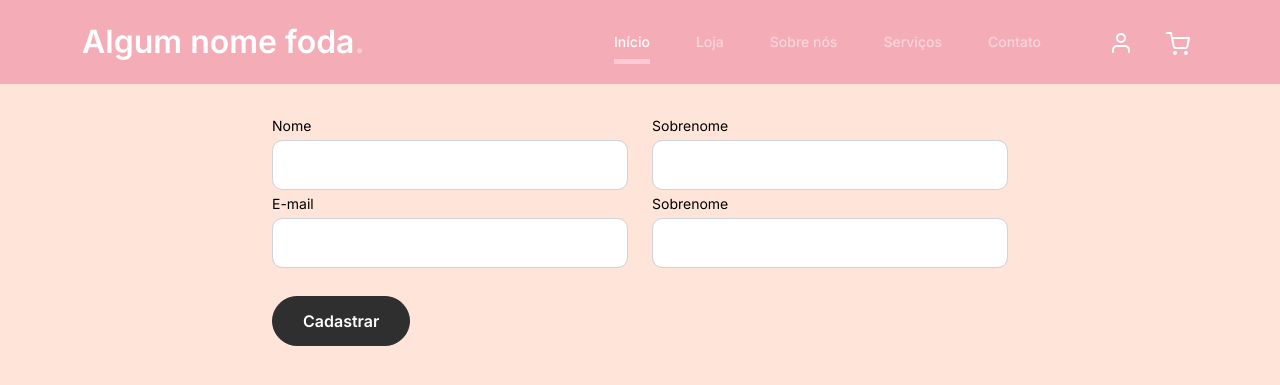
After one commit to laura-brito/amigurumi, a PHP site: page /cadastro.html in a window 1280 px wide. The commit adds this page. Shown: the top 385 px of the page. Run offline with PHP 8.4, Linux system fonts and the light colour scheme.

Commit message:
mudanças de estilo/paleta de cores do site criação da aba de cadastro

```diff
--- a/about.html
+++ b/about.html
@@ -42,7 +42,7 @@
 					</ul>
 
 					<ul class="custom-navbar-cta navbar-nav mb-2 mb-md-0 ms-5">
-						<li><a class="nav-link" href="#"><img src="images/user.svg"></a></li>
+						<li><a class="nav-link" href="cadastro.html"><img src="images/user.svg"></a></li>
 						<li><a class="nav-link" href="cart.html"><img src="images/cart.svg"></a></li>
 					</ul>
 				</div>
--- /dev/null
+++ b/cadastro.html
@@ -0,0 +1,107 @@
+<!doctype html>
+<html lang="pt-BR">
+
+	<head>
+		<meta charset="utf-8">
+		<meta name="viewport"
+			content="width=device-width, initial-scale=1, shrink-to-fit=no">
+		<meta name="author" content="Untree.co">
+		<link rel="shortcut icon" href="favicon.png">
+
+		<meta name="description" content />
+		<meta name="keywords" content="bootstrap, bootstrap4" />
+
+		<!-- Bootstrap CSS -->
+		<link href="css/bootstrap.min.css" rel="stylesheet">
+		<link
+			href="https://cdnjs.cloudflare.com/ajax/libs/font-awesome/6.0.0-beta3/css/all.min.css"
+			rel="stylesheet">
+		<link href="css/tiny-slider.css" rel="stylesheet">
+		<link href="css/style.css" rel="stylesheet">
+		<title>Página de cadastro para o site de venda de amigurumi</title>
+	</head>
+
+    <body>
+
+        <nav class="custom-navbar navbar navbar navbar-expand-md navbar-dark bg-dark"
+			arial-label="Furni navigation bar">
+
+			<div class="container">
+				<a class="navbar-brand" href="index.html">Algum nome foda<span>.</span></a>
+
+				<button class="navbar-toggler" type="button" data-bs-toggle="collapse"
+					data-bs-target="#navbarsFurni"
+					aria-controls="navbarsFurni" aria-expanded="false"
+					aria-label="Toggle navigation">
+					<span class="navbar-toggler-icon"></span>
+				</button>
+
+				<div class="collapse navbar-collapse" id="navbarsFurni">
+					<ul class="custom-navbar-nav navbar-nav ms-auto mb-2 mb-md-0">
+						<li class="nav-item active">
+							<a class="nav-link" href="index.html">Início</a>
+						</li>
+						<li><a class="nav-link" href="shop.html">Loja</a></li>
+						<li><a class="nav-link" href="about.html">Sobre nós</a></li>
+						<li><a class="nav-link" href="services.html">Serviços</a></li>
+						<li><a class="nav-link" href="contact.html">Contato</a></li>
+					</ul>
+
+					<ul class="custom-navbar-cta navbar-nav mb-2 mb-md-0 ms-5">
+						<li><a class="nav-link" href="#"><img src="images/user.svg"></a></li>
+						<li><a class="nav-link" href="cart.html"><img
+									src="images/cart.svg"></a></li>
+					</ul>
+				</div>
+			</div>
+		</nav>
+    </br>
+        <div class="container">
+            <div class="block">
+                <div class="row justify-content-center">
+                    <div class="col-md-8 col-lg-8 pb-4">
+                        <form>
+                            <div class="row">
+                              <div class="col-6">
+                                <div class="form-group">
+                                  <label class="text-black" for="fname">Nome</label>
+                                  <input type="text" class="form-control" id="fname">
+                                </div>
+                              </div>
+                              <div class="col-6">
+                                <div class="form-group">
+                                  <label class="text-black" for="lname">Sobrenome</label>
+                                  <input type="text" class="form-control" id="lname">
+                                </div>
+                              </div>
+                            </div>
+                            <div class="row">
+                                <div class="col-6">
+                                  <div class="form-group">
+                                    <label class="text-black" for="fname">E-mail</label>
+                                    <input type="email" class="form-control" id="email">
+                                  </div>
+                                </div>
+                                <div class="col-6">
+                                  <div class="form-group">
+                                    <label class="text-black" for="lname">Sobrenome</label>
+                                    <input type="text" class="form-control" id="lname">
+                                  </div>
+                                </div>
+                              </div>
+
+                            </br>
+
+                            <button type="submit" class="btn btn-primary-hover-outline">Cadastrar</button>
+                          </form>
+                    </div>
+                </div>
+            </div>
+        </div>
+
+
+
+
+
+
+    </body>
--- a/cart.html
+++ b/cart.html
@@ -40,7 +40,7 @@
 					</ul>
 
 					<ul class="custom-navbar-cta navbar-nav mb-2 mb-md-0 ms-5">
-						<li><a class="nav-link" href="#"><img src="images/user.svg"></a></li>
+						<li><a class="nav-link" href="cadastro.html"><img src="images/user.svg"></a></li>
 						<li><a class="nav-link" href="cart.html"><img src="images/cart.svg"></a></li>
 					</ul>
 				</div>
--- a/checkout.html
+++ b/checkout.html
@@ -42,7 +42,7 @@
 					</ul>
 
 					<ul class="custom-navbar-cta navbar-nav mb-2 mb-md-0 ms-5">
-						<li><a class="nav-link" href="#"><img src="images/user.svg"></a></li>
+						<li><a class="nav-link" href="cadastro.html"><img src="images/user.svg"></a></li>
 						<li><a class="nav-link" href="cart.html"><img src="images/cart.svg"></a></li>
 					</ul>
 				</div>
--- a/contact.html
+++ b/contact.html
@@ -42,7 +42,7 @@
 					</ul>
 
 					<ul class="custom-navbar-cta navbar-nav mb-2 mb-md-0 ms-5">
-						<li><a class="nav-link" href="#"><img src="images/user.svg"></a></li>
+						<li><a class="nav-link" href="cadastro.html"><img src="images/user.svg"></a></li>
 						<li><a class="nav-link" href="cart.html"><img src="images/cart.svg"></a></li>
 					</ul>
 				</div>
--- a/css/style.css
+++ b/css/style.css
@@ -1,5 +1,22 @@
 @import url("https://fonts.googleapis.com/css2?family=Inter:wght@400;500;600;700;800&display=swap");
 @import url("https://cdn.jsdelivr.net/npm/bootstrap-icons@1.11.3/font/bootstrap-icons.min.css");
+:root{
+  --light-beige: #ede0d4; /*background*/
+  --medium-beige: #e6ccb2;
+  --sand-beige: #ddb892;
+  --light-brown: #b08968; /*barrinha da navbar*/
+  --medium-brown: #7F5539; /*navbar - hero*/
+  --dark-brown: #9C6644;
+
+  --cream: #FFE5D9;
+  --salmon: #FFB4A2;
+  --light-salmon: #fff4f0;
+  --pink: #F4ACB7;
+  --light-pink: #FFCAD4;
+  --grayish-pink: #c5939d;
+  --gray: #9D8189;
+
+}
 body {
   overflow-x: hidden;
   position: relative;
@@ -10,7 +27,7 @@ body {
   line-height: 28px;
   color: #6a6a6a;
   font-size: 14px;
-  background-color: #eff2f1;
+  background-color: var(--cream);
 }
 a {
   text-decoration: none;
@@ -26,7 +43,7 @@ a.more {
   font-weight: 600;
 }
 .custom-navbar {
-  background: #3b5d50 !important;
+  background: var(--pink) !important;
   padding-top: 20px;
   padding-bottom: 20px;
 }
@@ -65,7 +82,7 @@ a.more {
     bottom: 0;
     left: 8px;
     right: 8px;
-    background: #f9bf29;
+    background: var(--light-pink);
     height: 5px;
     opacity: 1;
     visibility: visible;
@@ -102,7 +119,7 @@ a.more {
   margin-right: 20px;
 }
 .hero {
-  background: #3b5d50;
+  background: var(--pink);
   padding: calc(4rem - 30px) 0 0rem 0;
 }
 @media (min-width: 768px) {
@@ -136,7 +153,7 @@ a.more {
 }
 .hero p {
   color: rgba(255, 255, 255, 0.5);
-  margin-botom: 30px;
+  margin-bottom: 30px;
 }
 .hero .hero-img-wrap {
   position: relative;
@@ -205,21 +222,21 @@ a.more {
   box-shadow: none;
 }
 .btn.btn-primary {
-  background: #3b5d50;
-  border-color: #3b5d50;
+  background: var(--grayish-pink);
+  border-color: var(--grayish-pink);
 }
 .btn.btn-primary:hover {
-  background: #314d43;
-  border-color: #314d43;
+  background: #B5838D;
+  border-color: #B5838D;
 }
 .btn.btn-secondary {
   color: #2f2f2f;
-  background: #f9bf29;
-  border-color: #f9bf29;
+  background: var(--grayish-pink);
+  border-color: var(--grayish-pink);
 }
 .btn.btn-secondary:hover {
-  background: #f8b810;
-  border-color: #f8b810;
+  background: #B5838D;
+  border-color: #B5838D;
 }
 .btn.btn-white-outline {
   background: transparent;
--- a/index.html
+++ b/index.html
@@ -50,7 +50,7 @@
 					</ul>
 
 					<ul class="custom-navbar-cta navbar-nav mb-2 mb-md-0 ms-5">
-						<li><a class="nav-link" href="#"><img src="images/user.svg"></a></li>
+						<li><a class="nav-link" href="cadastro.html"><img src="images/user.svg"></a></li>
 						<li><a class="nav-link" href="cart.html"><img
 									src="images/cart.svg"></a></li>
 					</ul>
--- a/services.html
+++ b/services.html
@@ -42,7 +42,7 @@
 					</ul>
 
 					<ul class="custom-navbar-cta navbar-nav mb-2 mb-md-0 ms-5">
-						<li><a class="nav-link" href="#"><img src="images/user.svg"></a></li>
+						<li><a class="nav-link" href="cadastro.html"><img src="images/user.svg"></a></li>
 						<li><a class="nav-link" href="cart.html"><img src="images/cart.svg"></a></li>
 					</ul>
 				</div>
--- a/shop.html
+++ b/shop.html
@@ -42,7 +42,7 @@
 					</ul>
 
 					<ul class="custom-navbar-cta navbar-nav mb-2 mb-md-0 ms-5">
-						<li><a class="nav-link" href="#"><img src="images/user.svg"></a></li>
+						<li><a class="nav-link" href="cadastro.html"><img src="images/user.svg"></a></li>
 						<li><a class="nav-link" href="cart.html"><img src="images/cart.svg"></a></li>
 					</ul>
 				</div>
--- a/thankyou.html
+++ b/thankyou.html
@@ -42,7 +42,7 @@
 					</ul>
 
 					<ul class="custom-navbar-cta navbar-nav mb-2 mb-md-0 ms-5">
-						<li><a class="nav-link" href="#"><img src="images/user.svg"></a></li>
+						<li><a class="nav-link" href="cadastro.html"><img src="images/user.svg"></a></li>
 						<li><a class="nav-link" href="cart.html"><img src="images/cart.svg"></a></li>
 					</ul>
 				</div>
```
